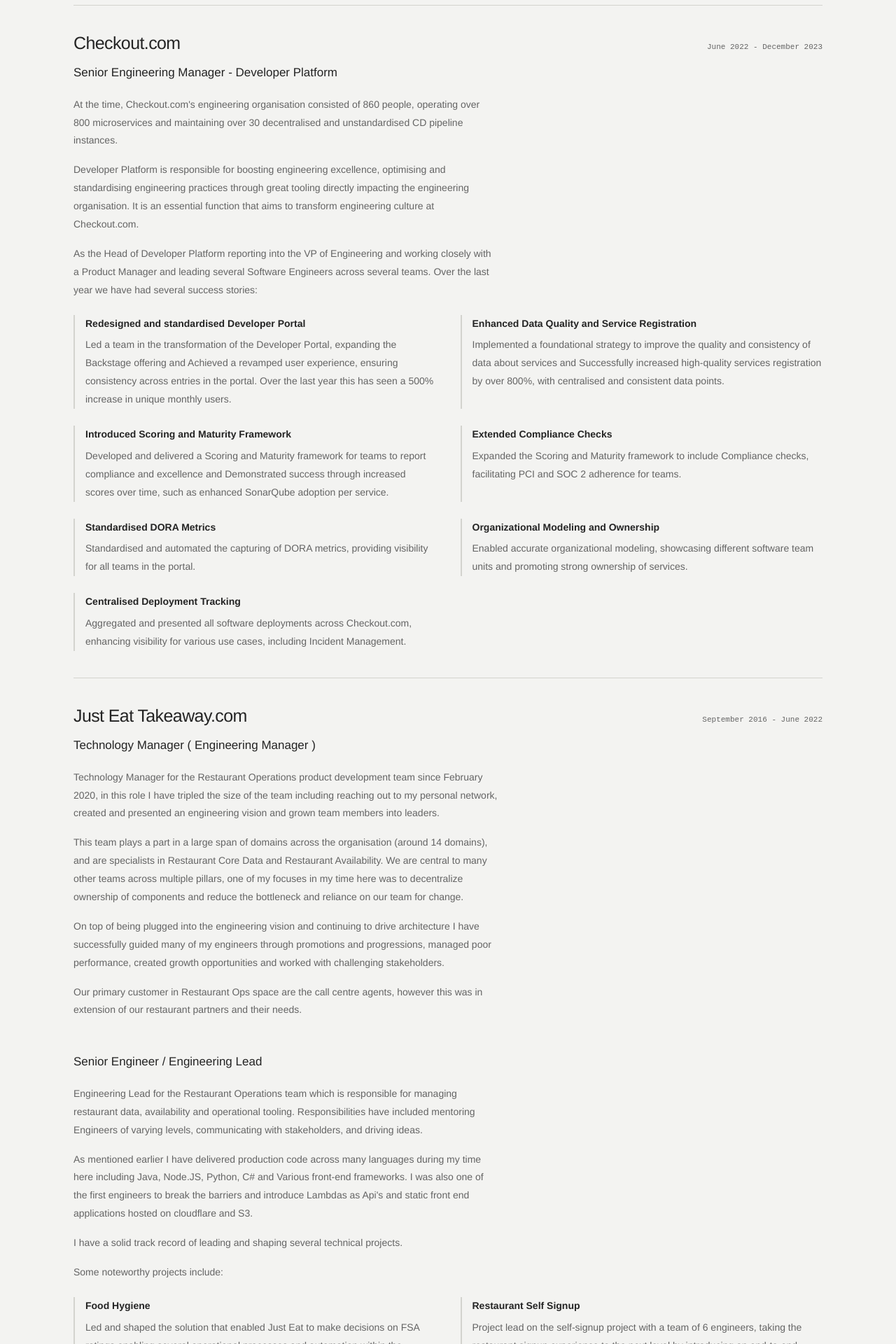
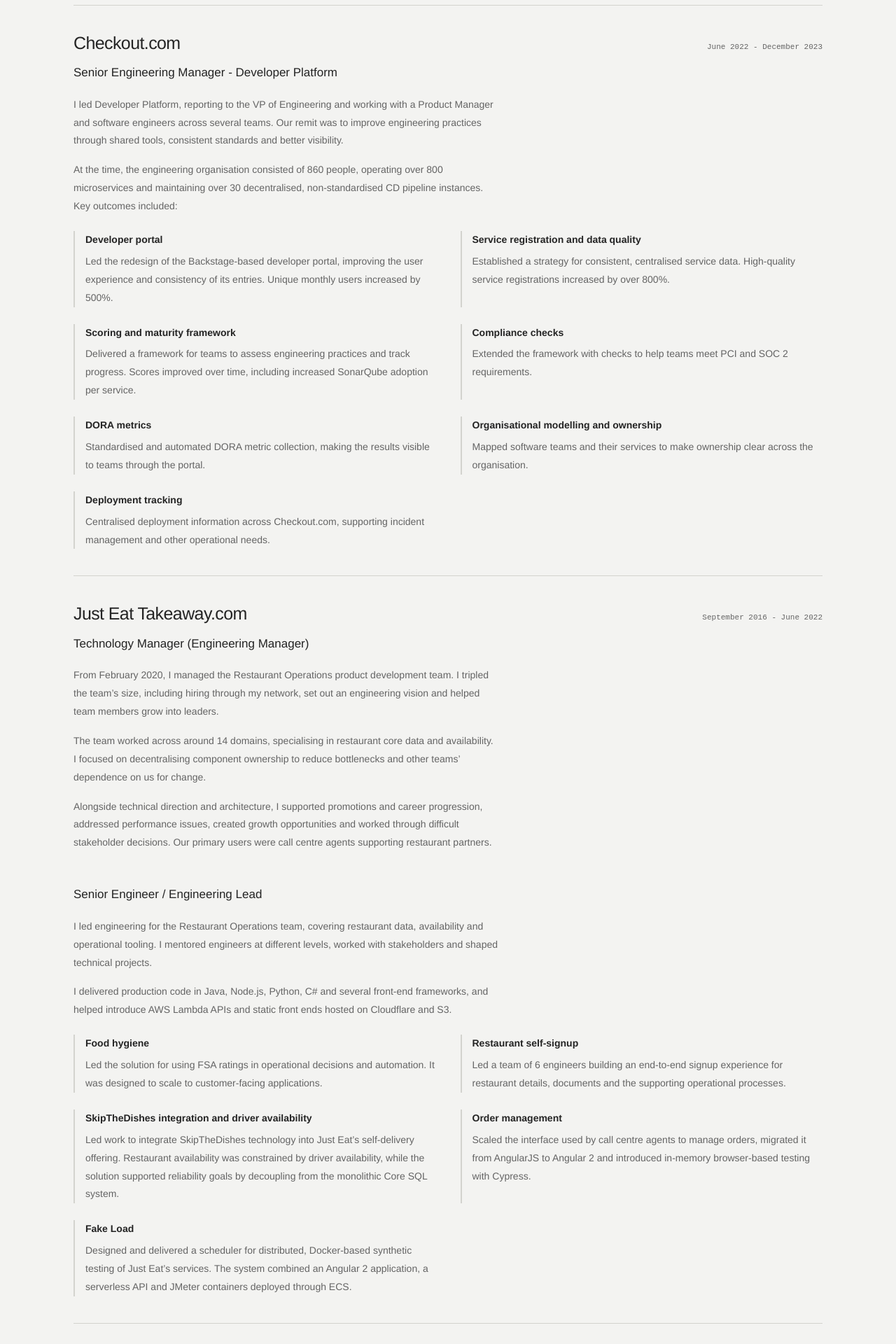
Before and after one commit to Stormsys/cv, a React (Create React App) app: page /#/ in a window 1280 px wide. Shown: the part 1220-3140 px from the top of the page at 70% size. Built offline with nearby package versions, Linux system fonts and the light colour scheme.

Commit message:
Refine CV narrative and fix contact printing and link accessibility

```diff
--- a/package.json
+++ b/package.json
@@ -12,7 +12,6 @@
     "gh-pages": "^3.2.3",
     "react": "^17.0.2",
     "react-dom": "^17.0.2",
-    "react-ga": "^3.3.0",
     "react-router-dom": "^6.2.1",
     "react-scripts": "^5.0.0",
     "sass": "^1.43.3",
--- a/src/data/skills.js
+++ b/src/data/skills.js
@@ -9,10 +9,10 @@
       "HTML 5",
       "CSS 3",
       "Less/Sass",
-            "Javascript"
-        ]
+      "JavaScript",
+      "TypeScript",
+    ],
   },
-
 
   {
     group: "Cloud & Distributed",
@@ -20,63 +20,51 @@
     skills: [
       "AWS",
       "Lambda",
-            "Api Gateway",
+      "API Gateway",
       "SQS",
       "DynamoDB",
       "S3",
       "Step Functions",
       "ECR",
-            "Cloudformation",
+      "CloudFormation",
       "Docker",
-            "Event Driven Architecture",
-        ]
+      "Event-driven architecture",
+    ],
   },
 
   {
     group: "Back-end Web Development",
     level: "Expert",
-        skills: [
-            ".NET Core",
-            "C# .Net",
-            "Node.Js",
-            "Java",
-            "PHP",
-            "SQL",
-            "REST"
-        ],
+    skills: [".NET Core", "C# / .NET", "Node.js", "Java", "PHP", "SQL", "REST"],
     examples: [
       {
         name: "GSCPanel",
         url: "https://github.com/Stormsys/gscpanel",
-                type: "github"
+        type: "github",
       },
       {
         name: "SimpleHAL",
         url: "https://github.com/Stormsys/SimpleHal",
-                type: "github"
-            }
-        ]
+        type: "github",
+      },
+    ],
   },
   {
     group: "3D Graphics & Games Development",
     level: "Proficient",
-        skills: [
-            "Unity Game Engine",
-            "C++",
-            "OpenGL"
-        ],
+    skills: ["Unity Game Engine", "C++", "OpenGL"],
     examples: [
       {
         name: "Planet Ardor",
         url: "https://steamcommunity.com/groups/planet-ardor",
-                type: "steam"
+        type: "steam",
       },
       {
         name: "Spacehoops",
         url: "https://github.com/Stormsys/Spacehoops",
-                type: "github"
-            }
-        ]
+        type: "github",
+      },
+    ],
   },
 
   {
@@ -85,8 +73,10 @@
     skills: [
       "React Native",
       "Android / Java",
-            "iOS / Swift"
-        ]
+      "iOS / Swift",
+      "SwiftUI",
+      "watchOS",
+    ],
   },
 
   {
@@ -99,17 +89,17 @@
       "Dependency Injection",
       "Continuous Integration",
       "Travis",
-            "Elastic Search",
+      "Elasticsearch",
       "Grafana",
       "Kibana",
-            "Statsd",
-            "Domain Driven Design",
+      "StatsD",
+      "Domain-driven design",
       "Jenkins",
-            "Teamcity",
+      "TeamCity",
       "Bamboo",
       "DevOps",
-            "Backstage"
-        ]
-    }
+      "Backstage",
+    ],
+  },
 ];
 export default skills;
--- a/src/sections/Work.js
+++ b/src/sections/Work.js
@@ -6,323 +6,236 @@ function Work() {
       <Reveal as="h2">
         Experience
         <span className="feedback-callout">
-          <a href={"#/feedback"}>
-            <i className="fa fa-comments-o" /> see feedback
-          </a>
+          <a href="#/feedback">See feedback ↗</a>
         </span>
       </Reveal>
-
       <ul>
-        {/* Meta */}
         <li>
           <Reveal as="section" className="job-entry">
             <h3 className="job-header">
               <span className="workplace">Meta</span>
               <span className="date">March 2024 - Present</span>
             </h3>
-
             <h4>Engineering Manager</h4>
-            <p>
-              Proudly helping build some of the world’s greatest products with
-              cutting edge GenAI features.
-            </p>
+            <p>Leading engineering teams working on Applied AI products.</p>
           </Reveal>
         </li>
-
-        {/* Checkout.com */}
         <li>
           <Reveal as="section" className="job-entry">
             <h3 className="job-header">
               <span className="workplace">Checkout.com</span>
               <span className="date">June 2022 - December 2023</span>
             </h3>
-
             <h4>Senior Engineering Manager - Developer Platform</h4>
             <p>
-              At the time, Checkout.com's engineering organisation consisted of
-              860 people, operating over 800 microservices and maintaining over
-              30 decentralised and unstandardised CD pipeline instances.
+              I led Developer Platform, reporting to the VP of Engineering and
+              working with a Product Manager and software engineers across
+              several teams. Our remit was to improve engineering practices
+              through shared tools, consistent standards and better visibility.
             </p>
             <p>
-              Developer Platform is responsible for boosting engineering
-              excellence, optimising and standardising engineering practices
-              through great tooling directly impacting the engineering
-              organisation. It is an essential function that aims to transform
-              engineering culture at Checkout.com.
-            </p>
-            <p>
-              As the Head of Developer Platform reporting into the VP of
-              Engineering and working closely with a Product Manager and leading
-              several Software Engineers across several teams. Over the last
-              year we have had several success stories:
+              At the time, the engineering organisation consisted of 860 people,
+              operating over 800 microservices and maintaining over 30
+              decentralised, non-standardised CD pipeline instances. Key
+              outcomes included:
             </p>
             <ul>
               <li>
-                <b>Redesigned and standardised Developer Portal</b>Led a team in
-                the transformation of the Developer Portal, expanding the
-                Backstage offering and Achieved a revamped user experience,
-                ensuring consistency across entries in the portal. Over the last
-                year this has seen a 500% increase in unique monthly users.
+                <b>Developer portal</b>Led the redesign of the Backstage-based
+                developer portal, improving the user experience and consistency
+                of its entries. Unique monthly users increased by 500%.
               </li>
               <li>
-                <b>Enhanced Data Quality and Service Registration</b>Implemented
-                a foundational strategy to improve the quality and consistency
-                of data about services and Successfully increased high-quality
-                services registration by over 800%, with centralised and
-                consistent data points.
+                <b>Service registration and data quality</b>Established a
+                strategy for consistent, centralised service data. High-quality
+                service registrations increased by over 800%.
               </li>
               <li>
-                <b>Introduced Scoring and Maturity Framework</b>Developed and
-                delivered a Scoring and Maturity framework for teams to report
-                compliance and excellence and Demonstrated success through
-                increased scores over time, such as enhanced SonarQube adoption
-                per service.
+                <b>Scoring and maturity framework</b>Delivered a framework for
+                teams to assess engineering practices and track progress. Scores
+                improved over time, including increased SonarQube adoption per
+                service.
               </li>
               <li>
-                <b>Extended Compliance Checks</b>Expanded the Scoring and
-                Maturity framework to include Compliance checks, facilitating
-                PCI and SOC 2 adherence for teams.
+                <b>Compliance checks</b>Extended the framework with checks to
+                help teams meet PCI and SOC 2 requirements.
               </li>
               <li>
-                <b>Standardised DORA Metrics</b>Standardised and automated the
-                capturing of DORA metrics, providing visibility for all teams in
-                the portal.
+                <b>DORA metrics</b>Standardised and automated DORA metric
+                collection, making the results visible to teams through the
+                portal.
               </li>
               <li>
-                <b>Organizational Modeling and Ownership</b>Enabled accurate
-                organizational modeling, showcasing different software team
-                units and promoting strong ownership of services.
+                <b>Organisational modelling and ownership</b>Mapped software
+                teams and their services to make ownership clear across the
+                organisation.
               </li>
               <li>
-                <b>Centralised Deployment Tracking</b>Aggregated and presented
-                all software deployments across Checkout.com, enhancing
-                visibility for various use cases, including Incident Management.
+                <b>Deployment tracking</b>Centralised deployment information
+                across Checkout.com, supporting incident management and other
+                operational needs.
               </li>
             </ul>
           </Reveal>
         </li>
-
-        {/* Just-Eat */}
         <li>
           <Reveal as="section" className="job-entry">
             <h3 className="job-header">
               <span className="workplace">Just Eat Takeaway.com</span>
               <span className="date">September 2016 - June 2022</span>
             </h3>
-
-            <h4>Technology Manager ( Engineering Manager )</h4>
+            <h4>Technology Manager (Engineering Manager)</h4>
             <p>
-              Technology Manager for the Restaurant Operations product
-              development team since February 2020, in this role I have tripled
-              the size of the team including reaching out to my personal
-              network, created and presented an engineering vision and grown
-              team members into leaders.
+              From February 2020, I managed the Restaurant Operations product
+              development team. I tripled the team’s size, including hiring
+              through my network, set out an engineering vision and helped team
+              members grow into leaders.
             </p>
             <p>
-              This team plays a part in a large span of domains across the
-              organisation (around 14 domains), and are specialists in
-              Restaurant Core Data and Restaurant Availability. We are central
-              to many other teams across multiple pillars, one of my focuses in
-              my time here was to decentralize ownership of components and
-              reduce the bottleneck and reliance on our team for change.
+              The team worked across around 14 domains, specialising in
+              restaurant core data and availability. I focused on decentralising
+              component ownership to reduce bottlenecks and other teams’
+              dependence on us for change.
             </p>
             <p>
-              On top of being plugged into the engineering vision and continuing
-              to drive architecture I have successfully guided many of my
-              engineers through promotions and progressions, managed poor
-              performance, created growth opportunities and worked with
-              challenging stakeholders.
-            </p>
-            <p>
-              Our primary customer in Restaurant Ops space are the call centre
-              agents, however this was in extension of our restaurant partners
-              and their needs.
+              Alongside technical direction and architecture, I supported
+              promotions and career progression, addressed performance issues,
+              created growth opportunities and worked through difficult
+              stakeholder decisions. Our primary users were call centre agents
+              supporting restaurant partners.
             </p>
           </Reveal>
-
           <Reveal as="section" className="job-entry">
             <h4>Senior Engineer / Engineering Lead</h4>
             <p>
-              Engineering Lead for the Restaurant Operations team which is
-              responsible for managing restaurant data, availability and
-              operational tooling. Responsibilities have included mentoring
-              Engineers of varying levels, communicating with stakeholders, and
-              driving ideas.
+              I led engineering for the Restaurant Operations team, covering
+              restaurant data, availability and operational tooling. I mentored
+              engineers at different levels, worked with stakeholders and shaped
+              technical projects.
             </p>
             <p>
-              As mentioned earlier I have delivered production code across many
-              languages during my time here including Java, Node.JS, Python, C#
-              and Various front-end frameworks. I was also one of the first
-              engineers to break the barriers and introduce Lambdas as Api's and
-              static front end applications hosted on cloudflare and S3.
+              I delivered production code in Java, Node.js, Python, C# and
+              several front-end frameworks, and helped introduce AWS Lambda APIs
+              and static front ends hosted on Cloudflare and S3.
             </p>
-            <p>
-              I have a solid track record of leading and shaping several
-              technical projects.
-            </p>
-            <p>Some noteworthy projects include:</p>
             <ul>
               <li>
-                <b>Food Hygiene</b>
-                Led and shaped the solution that enabled Just Eat to make
-                decisions on FSA ratings enabling several operational processes
-                and automation within the business. This solution was designed
-                to scale to serve customers directly via the customer facing
-                apps.
+                <b>Food hygiene</b>Led the solution for using FSA ratings in
+                operational decisions and automation. It was designed to scale
+                to customer-facing applications.
               </li>
-
               <li>
-                <b>Restaurant Self Signup</b>
-                Project lead on the self-signup project with a team of 6
-                engineers, taking the restaurant signup experience to the next
-                level by introducing an end-to-end solution for collecting
-                restaurant details, documents and supporting the ops processes
-                behind this.
+                <b>Restaurant self-signup</b>Led a team of 6 engineers building
+                an end-to-end signup experience for restaurant details,
+                documents and the supporting operational processes.
               </li>
-
               <li>
-                <b>SkipTheDishes Integration & Driver Availability Times</b>
-                Project lead for a solution to enable Just Eat to enter the
-                self-delivery space by integrating SkipTheDishes technology into
-                the Just-Eat platform. Particularly I ensured that we were able
-                to restrict restaurant times by driver availability and whilst
-                delivering this project, I ensured that we fed into reliability
-                goals of decoupling from our monolithic Core SQL.
+                <b>SkipTheDishes integration and driver availability</b>Led work
+                to integrate SkipTheDishes technology into Just Eat’s
+                self-delivery offering. Restaurant availability was constrained
+                by driver availability, while the solution supported reliability
+                goals by decoupling from the monolithic Core SQL system.
               </li>
-
               <li>
-                <b>Order Management</b>
-                Scaled up a order management ui solution for call centre agents
-                to manage Just Eat orders. During my time on this project I
-                moved it over to Angular2 (from angularJS) and implemented a new
-                in memory browser based testing backed by cypress.
+                <b>Order management</b>Scaled the interface used by call centre
+                agents to manage orders, migrated it from AngularJS to Angular 2
+                and introduced in-memory browser-based testing with Cypress.
               </li>
-
               <li>
-                <b>Fake Load</b>
-                Designed, delivered and architected a scheduling solution for
-                distributed docker based synthetic testing to monitor the health
-                of the Just-Eat. The solution consisted of an Angular2
-                application, with a serverless api and ECS based deployment of
-                JMeter docker containers.
+                <b>Fake Load</b>Designed and delivered a scheduler for
+                distributed, Docker-based synthetic testing of Just Eat’s
+                services. The system combined an Angular 2 application, a
+                serverless API and JMeter containers deployed through ECS.
               </li>
             </ul>
           </Reveal>
         </li>
-
-        {/* Ericsson */}
         <li>
           <Reveal as="section" className="job-entry">
             <h3>
               <span className="workplace">Ericsson (CTO Group)</span>
-
               <span className="date">July 2013 - September 2016</span>
             </h3>
-
             <h4>Software Engineer</h4>
-
             <p>
-              Hand picked to work as part of the CTO Group within Ericsson
-              Broadcast and Media Services, defining and implementing the next
-              generation of software solutions. Also previously spent time in
-              the applications delivery team on many client facing projects.
+              I was selected to join the CTO Group within Ericsson Broadcast and
+              Media Services, defining and implementing new software solutions.
+              Before that, I worked in the applications delivery team on
+              client-facing projects.
             </p>
-
-            <p>Some noteworthy projects include:</p>
-
             <ul>
               <li>
-                <b>Cloud Media Processing Platform Portal</b>
-                Leveraging the latest web technologies to deliver a cutting edge
-                experience and customer facing front end for{" "}
+                <b>Cloud Media Processing Platform Portal</b>Built the
+                customer-facing front end for{" "}
                 <a
                   href="http://www.ericsson.com/broadcastandmedia/what-we-do/media-management/"
                   target="_blank"
                   rel="noreferrer"
                 >
                   CMPP
-                </a>{" "}
-                Ericsson's next generation service delivery platform.
+                </a>
+                , Ericsson’s next-generation service delivery platform.
               </li>
-
               <li>
-                <b>S3 to S3 Copyworker</b>
-                Highly distributed &amp; multi-threaded file transfer poc with
-                on the fly AES CTR encryption spanning many low-cost machines to
-                deliver increased transfer speeds from S3 to S3 at no extra
-                cost.
+                <b>S3 to S3 Copyworker</b>Developed a distributed, multithreaded
+                file-transfer proof of concept with on-the-fly AES-CTR
+                encryption. It used multiple low-cost machines to increase
+                S3-to-S3 transfer speeds at no extra cost.
               </li>
-
               <li>
-                <b>S3 Copyworker</b>
-                Multi-threaded file transfer software with on the fly AES CTR
-                encryption moving files from local storage to S3 with speeds in
-                excess of 1.6 Gbps. Since its deployment it has moved thousands
-                of files for archiving in AWS.
+                <b>S3 Copyworker</b>Built multithreaded file-transfer software
+                with on-the-fly AES-CTR encryption, moving files from local
+                storage to S3 at speeds exceeding 1.6 Gbps. It was used to
+                archive thousands of files in AWS.
               </li>
-
               <li>
-                <b>JSTV-i</b> VOD web service, I was responsible for maintaining
-                and implementing back end features as well as face-lifting the
-                admin web app bringing a huge smile to the client.
+                <b>JSTV-i</b>Maintained and developed backend features for the
+                video-on-demand service and refreshed its administration
+                interface.
               </li>
-
               <li>
-                <b>Development Wallboard</b>A simple Polymer, Node.js and Web
-                Sockets application running on a Raspberry Pi and proudly on
-                display in the office which was developed in my spare time. It
-                was a huge success, inspiring other teams in the office to do
-                similar things and generating interest in our team's work.
+                <b>Development wallboard</b>Built a Polymer, Node.js and
+                WebSocket application in my spare time, running on a Raspberry
+                Pi in the office. It generated interest in the team’s work and
+                inspired other teams to create similar displays.
               </li>
-
               <li>
-                <b>Process Improvements</b>
-                Presented a business case to migrate my old team to git from
-                svn, this included highlighting the benefits and documenting the
-                process. I also introduced better processes such as code quality
-                metrics and workflow using SonarQube and Jenkins.
+                <b>Process improvements</b>Presented a business case and
+                migration guidance for moving a previous team from SVN to Git.
+                Introduced code-quality metrics and workflow improvements using
+                SonarQube and Jenkins.
               </li>
             </ul>
           </Reveal>
         </li>
-
-        {/* Red Bee Media */}
         <li>
           <Reveal as="section" className="job-entry">
             <h3>
-              <span className="workplace"> Red Bee Media (Ericsson)</span>
-
+              <span className="workplace">Red Bee Media (Ericsson)</span>
               <span className="date">July 2012 - February 2013</span>
             </h3>
-
             <h4>Software Engineer - Intern + Contractor</h4>
-
             <p>
-              I began as an intern and invited to stay on as a contractor.
-              Working under the innovations team on the
+              I joined as an intern and was invited to stay as a contractor.
+              Working with the innovations team on the{" "}
               <a
                 href="http://www.ericsson.com/broadcastandmedia/news/red-bee-media-launches-redplayer-the-next-generation-online-video-platform/"
                 target="_blank"
                 rel="noreferrer"
               >
-                {" "}
                 RedPlayer
               </a>{" "}
-              VOD Solution. I developed apps for XBox, Android Tablet &amp;
-              Connected TV's from Samsung, Sony and Panasonic.
+              video-on-demand solution, I developed apps for Xbox, Android
+              tablets and connected TVs from Samsung, Sony and Panasonic.
             </p>
           </Reveal>
         </li>
-
-        {/* Skywire */}
         <li>
           <Reveal as="section" className="job-entry">
             <h3>
-              <span className="workplace"> Skywire </span>
-
+              <span className="workplace">Skywire</span>
               <span className="date">January 2012 - March 2012</span>
             </h3>
-
             <h4>Freelance Web Developer</h4>
           </Reveal>
         </li>
@@ -330,5 +243,4 @@ function Work() {
     </section>
   );
 }
-
 export default Work;
```
Also changed, not shown: src/index.js (+16 -17 lines), src/index.scss (+22 -0 lines), src/modules/Header.js (+12 -12 lines), src/sections/Awards.js (+16 -16 lines), src/sections/Education.js (+31 -14 lines), src/sections/Hobbies.js (+61 -19 lines), src/sections/OpenSource.js (+43 -24 lines), 2 other files (tests, documents, lock files or other folders). Lines whose indentation alone changed are shown as unchanged.
